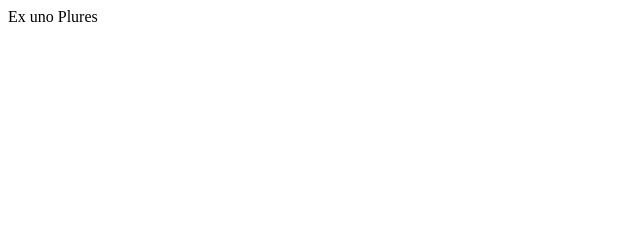
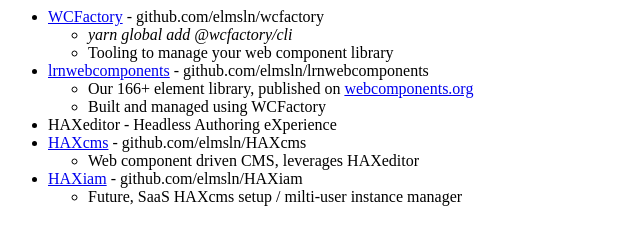
Before and after one commit to btopro/apereo-haxcms-webinar, a website: page pages/current-efforts/index.html in a window 1280 px wide. Shown: the whole page, without its empty margins (0-640 px from the left). Drawn offline with Linux system fonts and the light colour scheme.

Commit message:
Page updated: Current efforts (item-f1535c74-9343-447e-b3c9-eea77b3176be)

```diff
--- a/pages/current-efforts/index.html
+++ b/pages/current-efforts/index.html
@@ -1 +1,22 @@
-<p>Ex uno Plures</p>
+<ul><li><a href="https://github.com/elmsln/wcfactory">WCFactory</a>
+ - github.com/elmsln/wcfactory</li>
+<ul><li><i>yarn global add @wcfactory/cli</i>
+</li>
+<li>Tooling to manage your web component library</li>
+</ul>
+<li><a href="https://github.com/elmsln/lrnwebcomponents">lrnwebcomponents</a>
+ - github.com/elmsln/lrnwebcomponents</li>
+<ul><li>Our 166+ element library, published on <a href="https://www.webcomponents.org/author/elmsln">webcomponents.org</a>
+</li>
+<li>Built and managed using WCFactory</li>
+</ul>
+<li>HAXeditor - Headless Authoring eXperience</li>
+<li><a href="https://github.com/elmsln/HAXcms">HAXcms</a>
+ - github.com/elmsln/HAXcms</li>
+<ul><li>Web component driven CMS, leverages HAXeditor</li>
+</ul>
+<li><a href="https://github.com/elmsln/HAXiam">HAXiam</a>
+ - github.com/elmsln/HAXiam</li>
+<ul><li>Future, SaaS HAXcms setup / milti-user instance manager</li>
+</ul>
+</ul>
--- a/rss.xml
+++ b/rss.xml
@@ -6,7 +6,7 @@
     <description>Apereo HAXcms webinar</description>
     <copyright>Copyright (C) 2019 </copyright>
     <language>en-us</language>
-    <lastBuildDate>Wed, 13 Mar 2019 05:54:04 +0000</lastBuildDate>
+    <lastBuildDate>Wed, 13 Mar 2019 13:35:41 +0000</lastBuildDate>
     <atom:link href="/rss.xml" rel="self" type="application/rss+xml"/>
     <item>
       <title>ELMS:LN</title>
@@ -212,7 +212,7 @@
       <title>Current efforts</title>
       <link>/current-efforts</link>
       <description>
-          <![CDATA[  ]]>
+          <![CDATA[ WCFactory - github.com/elmsln/wcfactoryyarn global add @wcfactory/cliTooling to manage your web component librarylrnwebcomponents - github.com/elmsln/lrnwebcomponentsOur 166+ element library,  ]]>
       </description>
       <category></category>
       <guid>/current-efforts</guid>
--- a/site.json
+++ b/site.json
@@ -417,10 +417,10 @@
             "order": 0,
             "parent": "item-f09b6bde-8ac9-47b8-913c-089be98cb67f",
             "title": "Current efforts",
-            "description": "",
+            "description": "WCFactory - github.com\/elmsln\/wcfactoryyarn global add @wcfactory\/cliTooling to manage your web component librarylrnwebcomponents - github.com\/elmsln\/lrnwebcomponentsOur 166+ element library, ",
             "metadata": {
                 "created": 1552484141,
-                "updated": 1552484141
+                "updated": 1552484681
             }
         }
     ]
```
Also changed, not shown: atom.xml (+4 -4 lines).
